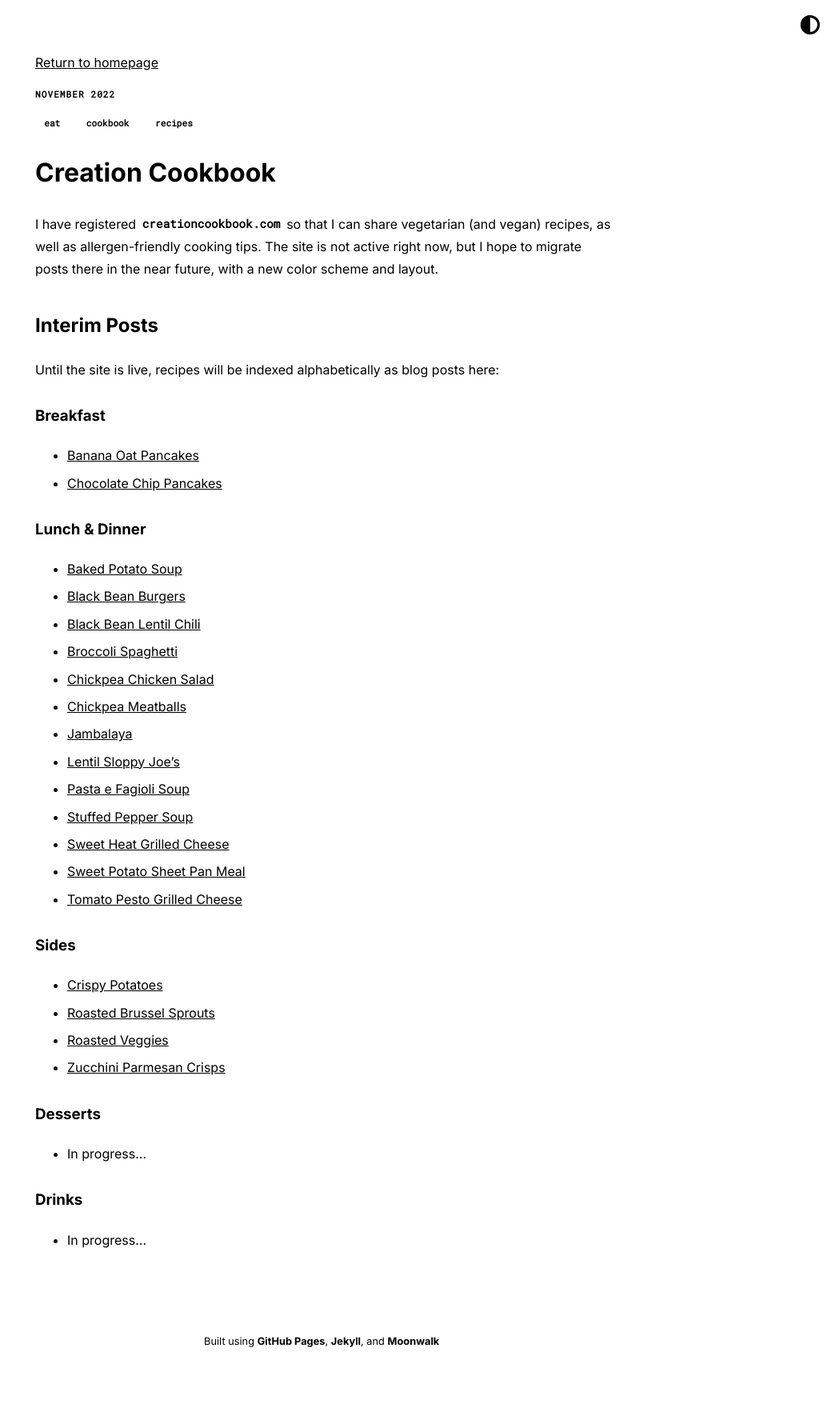
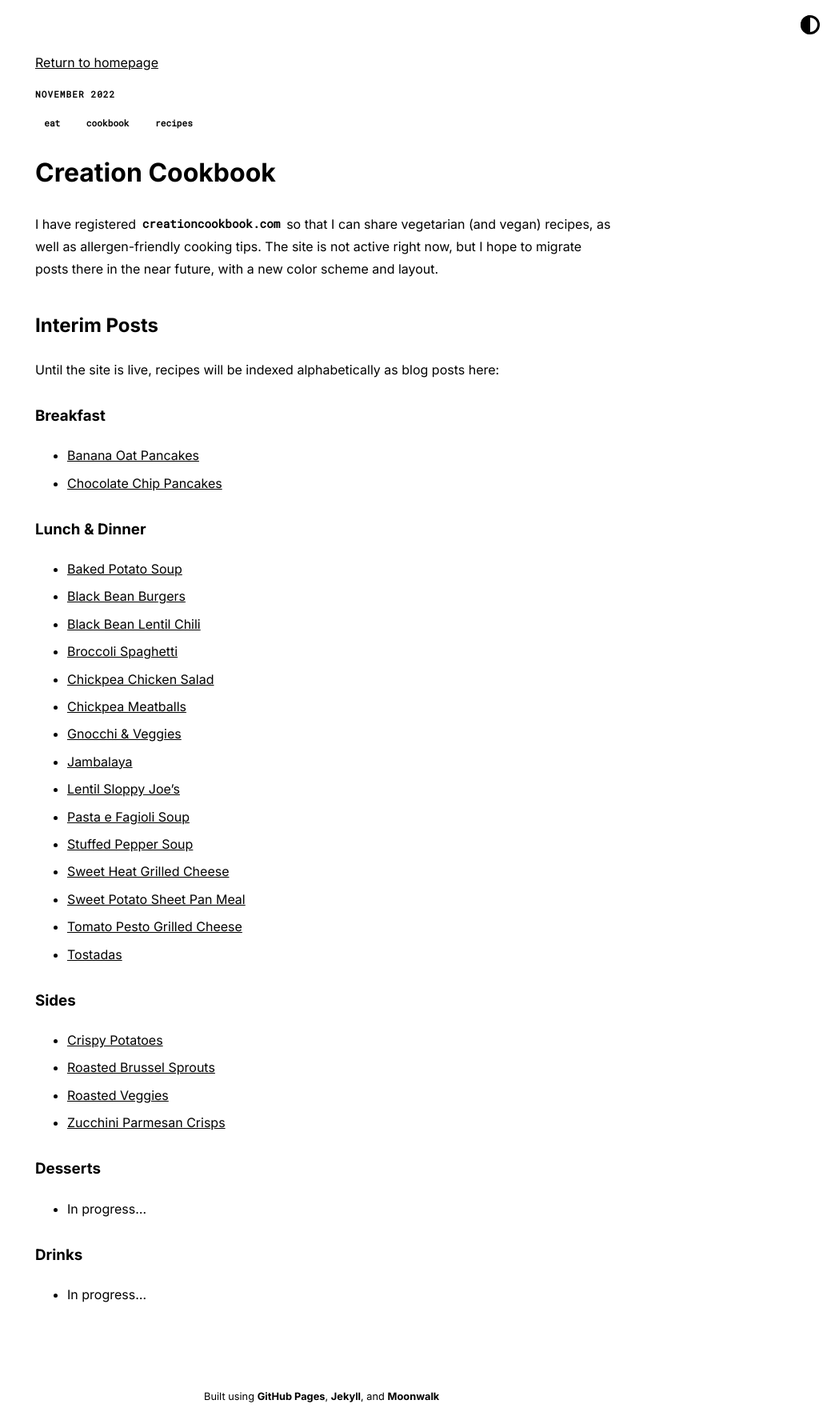
Before and after one commit to blakejacobus/blakejacobus.com, a Jekyll site: the page built from _posts/2022-11-19-creation-cookbook.md, in a window 1280 px wide. Shown: the whole page at 80% size, without its empty margins (236-1280 px from the left). Built offline with Jekyll 4.4.1, drawn with Linux system fonts in a browser that asks for light colours; before the commit the page ends 1701 px from its top, so only the background shows below that.

Commit message:
updating cookbook index

```diff
--- a/_posts/2022-11-19-creation-cookbook.md
+++ b/_posts/2022-11-19-creation-cookbook.md
@@ -24,6 +24,7 @@ Until the site is live, recipes will be indexed alphabetically as blog posts her
 - [Broccoli Spaghetti](./broccoli-spaghetti)
 - [Chickpea Chicken Salad](./chickpea-chicken-salad)
 - [Chickpea Meatballs](./chickpea-meatballs)
+- [Gnocchi & Veggies](./gnocchi-veggies)
 - [Jambalaya](./jambalaya)
 - [Lentil Sloppy Joe's](./lentil-sloppy-joes)
 - [Pasta e Fagioli Soup](./pasta-e-fagioli-soup)
@@ -31,6 +32,7 @@ Until the site is live, recipes will be indexed alphabetically as blog posts her
 - [Sweet Heat Grilled Cheese](./sweet-heat-grilled-cheese)
 - [Sweet Potato Sheet Pan Meal](./sweet-potato-sheet-pan-meal)
 - [Tomato Pesto Grilled Cheese](./tomato-pesto-grilled-cheese)
+- [Tostadas](./tostadas)
 
 ### Sides
 
```
